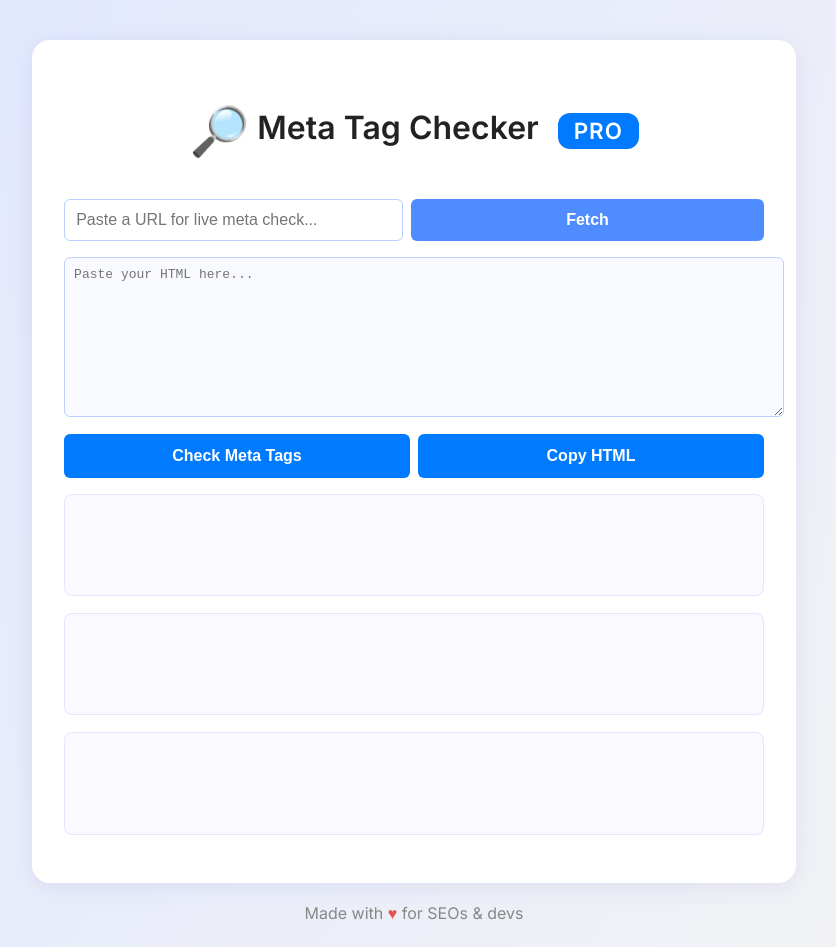
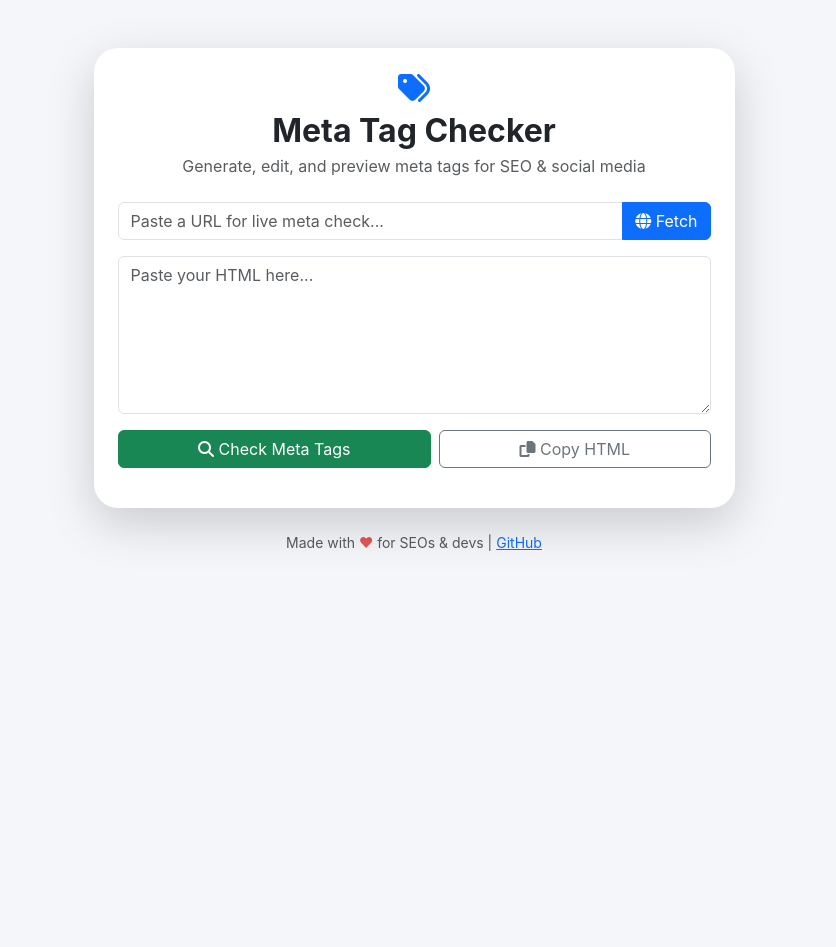
Before and after one commit to HimanshuBijalwan/meta-tag-checker, a plain HTML site: page index.html in a window 1280 px wide. Shown: the whole page, without its empty margins (226-1062 px from the left). After the commit the page ends 800 px from the top, so only its background shows below. Drawn offline with nearby package versions, Linux system fonts and the light colour scheme.

Commit message:
Update: MDBootstrap design, improved README

```diff
--- a/index.html
+++ b/index.html
@@ -3,29 +3,43 @@
 <head>
   <meta charset="UTF-8">
   <meta name="viewport" content="width=device-width, initial-scale=1.0">
-  <title>Meta Tag Checker Pro</title>
+  <title>Meta Tag Checker - MDB Style</title>
+  <link href="https://cdnjs.cloudflare.com/ajax/libs/font-awesome/6.4.2/css/all.min.css" rel="stylesheet">
+  <link href="https://cdn.jsdelivr.net/npm/bootstrap@5.3.2/dist/css/bootstrap.min.css" rel="stylesheet">
   <link rel="stylesheet" href="style.css">
-  <link rel="preconnect" href="https://fonts.googleapis.com">
-  <link rel="preconnect" href="https://fonts.gstatic.com" crossorigin>
-  <link href="https://fonts.googleapis.com/css2?family=Inter:wght@400;600&display=swap" rel="stylesheet">
 </head>
-<body>
-  <div class="container pro">
-    <h1><span class="logo">🔎</span> Meta Tag Checker <span class="pro-badge">PRO</span></h1>
-    <div class="input-group">
-      <input type="text" id="urlInput" placeholder="Paste a URL for live meta check...">
-      <button id="fetchBtn">Fetch</button>
+<body style="background: #f5f6fa;">
+  <div class="container py-5">
+    <div class="row justify-content-center">
+      <div class="col-lg-7 col-md-9">
+        <div class="card shadow-lg border-0 rounded-4">
+          <div class="card-body p-4">
+            <div class="text-center mb-4">
+              <i class="fa-solid fa-tags fa-2x text-primary mb-2"></i>
+              <h2 class="fw-bold mb-1">Meta Tag Checker</h2>
+              <p class="text-muted mb-0">Generate, edit, and preview meta tags for SEO & social media</p>
+            </div>
+            <div class="mb-3 input-group">
+              <input type="text" id="urlInput" class="form-control" placeholder="Paste a URL for live meta check...">
+              <button id="fetchBtn" class="btn btn-primary"><i class="fa fa-globe"></i> Fetch</button>
+            </div>
+            <div class="mb-3">
+              <textarea id="htmlInput" class="form-control" rows="6" placeholder="Paste your HTML here..."></textarea>
+            </div>
+            <div class="d-flex gap-2 mb-3">
+              <button id="checkBtn" class="btn btn-success flex-fill"><i class="fa fa-search"></i> Check Meta Tags</button>
+              <button id="copyBtn" class="btn btn-outline-secondary flex-fill"><i class="fa fa-copy"></i> Copy HTML</button>
+            </div>
+            <div id="editMeta" class="mb-3"></div>
+            <div id="results" class="mb-3"></div>
+            <div id="previews"></div>
+          </div>
+        </div>
+        <div class="text-center mt-4 text-muted small">Made with <span style="color:#e25555">♥</span> for SEOs & devs | <a href="https://github.com/himanshubijalwan/meta-tag-checker" target="_blank">GitHub</a></div>
+      </div>
     </div>
-    <textarea id="htmlInput" placeholder="Paste your HTML here..."></textarea>
-    <div class="action-row">
-      <button id="checkBtn">Check Meta Tags</button>
-      <button id="copyBtn">Copy HTML</button>
-    </div>
-    <div id="editMeta"></div>
-    <div id="results"></div>
-    <div id="previews"></div>
   </div>
-  <footer>Made with <span style="color:#e25555">♥</span> for SEOs &amp; devs</footer>
+  <script src="https://cdn.jsdelivr.net/npm/bootstrap@5.3.2/dist/js/bootstrap.bundle.min.js"></script>
   <script src="app.js"></script>
 </body>
 </html>
--- a/style.css
+++ b/style.css
@@ -1,120 +1,33 @@
 body {
   font-family: 'Inter', Arial, sans-serif;
-  background: linear-gradient(120deg, #e0e7ff 0%, #f4f4f4 100%);
-  margin: 0;
-  padding: 0;
+  background: #f5f6fa;
 }
-.container {
-  max-width: 600px;
-  margin: 40px auto;
-  background: #fff;
-  padding: 2rem;
-  border-radius: 8px;
-  box-shadow: 0 2px 8px rgba(0,0,0,0.1);
+.card {
+  border-radius: 1.5rem !important;
 }
-.container.pro {
-  max-width: 700px;
-  margin: 40px auto 20px auto;
-  background: #fff;
-  padding: 2.5rem 2rem 2rem 2rem;
-  border-radius: 18px;
-  box-shadow: 0 4px 24px rgba(80,80,180,0.10);
-  position: relative;
+#editMeta label {
+  font-weight: 500;
+  margin-bottom: 0.2em;
 }
-.logo {
-  font-size: 1.5em;
-  vertical-align: middle;
+#editMeta input {
+  margin-bottom: 0.7em;
+  border-radius: 0.5em;
+  border: 1px solid #d1d5db;
+  padding: 0.4em 0.7em;
+  width: 100%;
 }
-.pro-badge {
-  background: #007bff;
-  color: #fff;
-  font-size: 0.7em;
-  padding: 0.2em 0.7em;
-  border-radius: 12px;
-  margin-left: 0.5em;
-  vertical-align: middle;
-  letter-spacing: 1px;
+#editMeta button {
+  margin-top: 0.5em;
+  width: 100%;
 }
-h1 {
-  text-align: center;
-  color: #222;
-  font-weight: 600;
-  margin-bottom: 1.2em;
-}
-.input-group {
-  display: flex;
-  gap: 0.5em;
-  margin-bottom: 1em;
-}
-#urlInput {
-  flex: 1;
-  padding: 0.7em;
-  border-radius: 6px;
-  border: 1px solid #bfcfff;
-  font-size: 1em;
-}
-#fetchBtn {
-  background: #4f8cff;
-  color: #fff;
-  border: none;
-  border-radius: 6px;
-  padding: 0.7em 1.2em;
-  font-size: 1em;
-  cursor: pointer;
-  transition: background 0.2s;
-}
-#fetchBtn:hover {
-  background: #2563eb;
-}
-textarea {
-  width: 100%;
-  height: 140px;
-  margin-bottom: 1em;
-  padding: 0.7em;
-  font-size: 1em;
-  border-radius: 6px;
-  border: 1px solid #bfcfff;
-  resize: vertical;
-  background: #f8faff;
-}
-.action-row {
-  display: flex;
-  gap: 0.5em;
-  margin-bottom: 1em;
-}
-button {
-  flex: 1;
-  padding: 0.8em 0;
-  background: #007bff;
-  color: #fff;
-  border: none;
-  border-radius: 6px;
-  font-size: 1em;
-  cursor: pointer;
-  font-weight: 600;
-  transition: background 0.2s;
-}
-button:hover {
-  background: #2563eb;
-}
-#results, #editMeta, #previews {
-  background: #f9f9ff;
-  padding: 1.2em;
-  border-radius: 8px;
-  border: 1px solid #e0e7ff;
-  min-height: 60px;
-  margin-bottom: 1em;
-  font-size: 1.05em;
+#results ul {
+  padding-left: 1.2em;
 }
 .found { color: #22c55e; font-weight: 600; }
 .missing { color: #ef4444; font-weight: 600; }
 .img-preview { max-width: 100%; max-height: 120px; display: block; margin: 10px 0; border-radius: 8px; box-shadow: 0 2px 8px #e0e7ff; }
-footer {
-  text-align: center;
-  color: #888;
-  font-size: 1em;
-  margin-bottom: 1.5em;
-}
+#previews h3 { font-size: 1.1em; margin-top: 1.5em; }
+#previews > div { margin-bottom: 1.2em; }
 ::-webkit-scrollbar {
   width: 8px;
   background: #e0e7ff;
```
Also changed, not shown: README.md.
